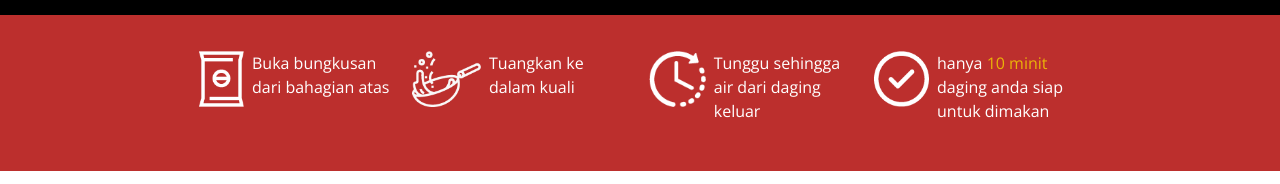
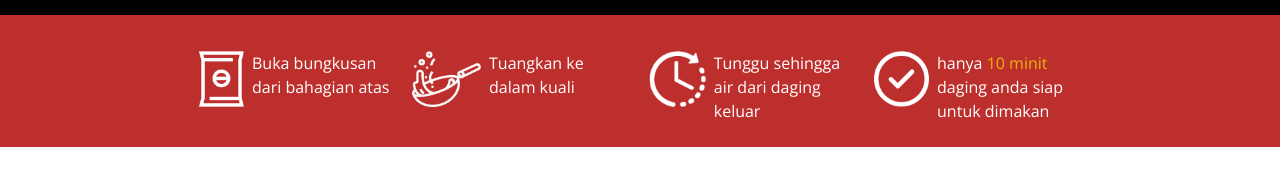
Before and after one commit to syazwan089/Daging-Meraum-Landing-Page, a website: page src/index.html in a window 1280 px wide. Shown: the part 545-729 px from the top of the page. Drawn offline with nearby package versions, Linux system fonts and the light colour scheme; a web font is replaced by a local one.

Commit message:
minor padding adjustment

```diff
--- a/src/index.html
+++ b/src/index.html
@@ -50,7 +50,7 @@
 
 
      <!-- Step Section -->
-     <div class="bg-[#BC2F2D]  min-w-screen flex justify-center items-center p-2 pb-8">
+     <div class="bg-[#BC2F2D]  min-w-screen flex justify-center items-center md:pb-2  p-2 pb-8 ">
 
         <ul class="flex flex-col  mt-3 space-y-10 md:space-y-0 md:flex-row md:p-4 md:space-x-4" >
             <li class="flex justify-start items-start space-x-2 ">
```
Also changed, not shown: src/assets/css/style.css.
